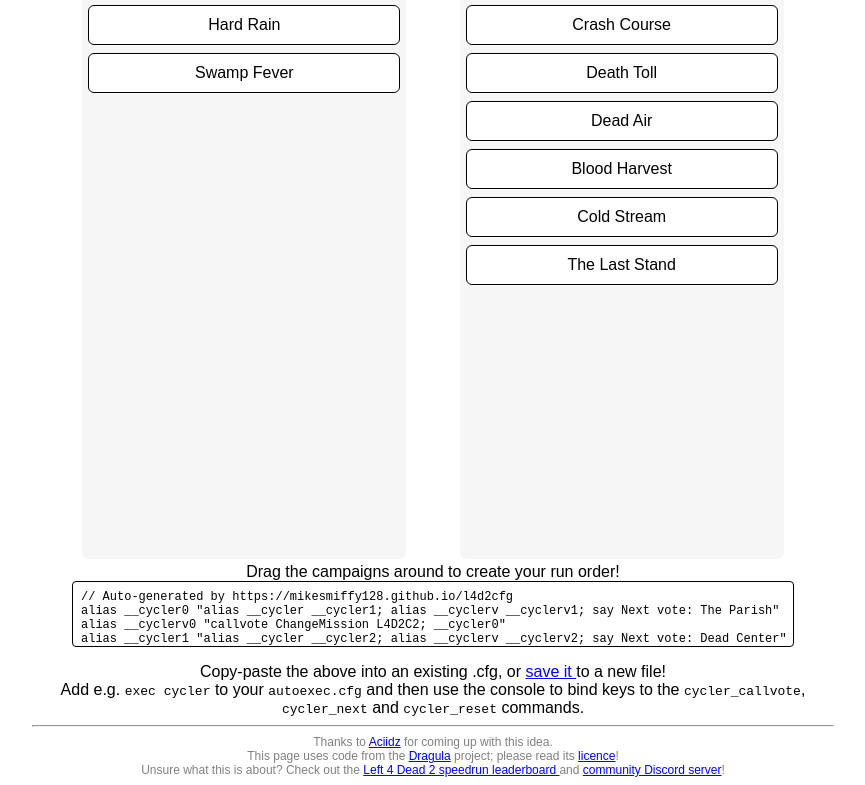
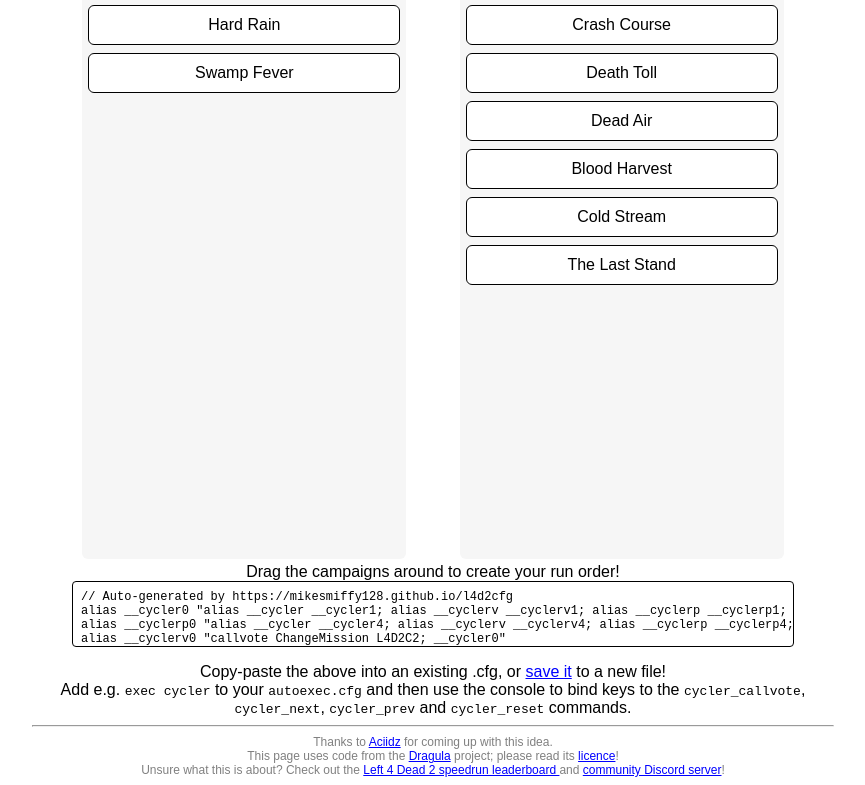
Before and after one commit to mikesmiffy128/l4d2cfg, a plain HTML site: page index.html in a window 1280 px wide. Shown: the part 363-1148 px from the top of the page, without its empty margins (207-1072 px from the left). Drawn offline with Linux system fonts and the light colour scheme.

Commit message:
Fix solo order, and start one vote ahead, add cycler_prev

```diff
--- a/index.html
+++ b/index.html
@@ -4,7 +4,6 @@
 		<title>L4D2 Vote Cycler Generator</title>
 		<meta charset="utf-8">
 		<meta name="viewport" content="width=device-width, initial-scale=1.0">
-		<link rel="stylesheet" href="dragula.min.css">
 		<style>
 .gu-mirror{position:fixed!important;margin:0!important;z-index:9999!important;opacity:.8}.gu-hide{display:none!important}.gu-unselectable{-webkit-user-select:none!important;-moz-user-select:none!important;-ms-user-select:none!important;user-select:none!important}.gu-transit{opacity:.2}html, body {
 	margin: 0; padding: 0;
@@ -114,14 +113,13 @@ footer {
 		<p>
 			Copy-paste the above into an existing .cfg, or
 			<a href="javascript:void(0)" id="savelink" download="cycler.cfg">
-				save it
-			</a>
+				save it</a>
 			to a new file!
 		</p>
 		<p>Add e.g. <code>exec cycler</code> to your <code>autoexec.cfg</code>
 		and then use the console to bind keys to the
-		<code>cycler_callvote</code>, <code>cycler_next</code> and
-		<code>cycler_reset</code> commands.
+		<code>cycler_callvote</code>, <code>cycler_next</code>,
+		<code>cycler_prev</code> and <code>cycler_reset</code> commands.
 		<hr>
 		<footer>
 			Thanks to <a href="https://github.com/ImAciidz">Aciidz</a> for
@@ -152,14 +150,22 @@ var gencfg = _ => {
 	for (var i = 0; i < left.children.length; ++i) {
 		var id = left.children[i].attributes["data-id"].value - 0
 		var next = (i + 1) % left.children.length
-		cfgfile += "alias !"+i+' "alias ! !'+next+"; alias !v !v"+ next +
-				"; say Next vote: "+left.children[next].innerText+'"\n'
+		// modulo isn't really modulo, silly js
+		var prev = (i - 1 + left.children.length) % left.children.length
+		cfgfile += "alias !"+i+' "alias ! !'+next+"; alias !v !v"+next +
+				"; alias !p !p"+next+"; say Next vote: " +
+				left.children[next].innerText+'"\n'
+		cfgfile += "alias !p"+i+' "alias ! !'+prev+"; alias !v !v"+prev +
+				"; alias !p !p"+prev+"; say Next vote: " +
+				left.children[prev].innerText+'"\n'
 		cfgfile += "alias !v"+i+' "callvote ChangeMission L4D2C'+id+"; !"+i+'"\n'
 	}
-	cfgfile += "alias ! !0; alias !v !v0\n"
+	cfgfile += "alias ! !1; alias !p !p1; alias !v !v1\n"
 	cfgfile += "alias cycler_callvote !v\n"
 	cfgfile += "alias cycler_next !\n"
-	cfgfile += 'alias cycler_reset "alias ! !0; alias !v !v0"\n'
+	cfgfile += "alias cycler_prev !p\n"
+	cfgfile += 'alias cycler_reset "alias ! !1; alias !v !v1; alias !p !p1' +
+			'; say Cycler was reset"'
 	cfgfile = cfgfile.replaceAll("!", "__cycler")
 	out.textContent = cfgfile
 	savelink.href = "data:text/plain;base64,"+btoa(cfgfile) // lol this works :D
@@ -193,9 +199,8 @@ dragula([left, right], {
 }).on("drop", gencfg)
 
 var order_c5 = [2, 1, 0, 3, 4]
-var order_s5 = [4, 0, 2, 3, 1]
+var order_s5 = [2, 0, 4, 3, 1]
 var order_c13 = [4, 3, 2, 5, 6, 1, 11, 10, 7, 8, 9, 12, 0]
-
 var setorder = o => {
 	var toleft = []
 	while (right.children.length) {
@@ -215,7 +220,6 @@ var setorder = o => {
 	for (var c of toleft) {console.log(c);left.appendChild(c)}
 	gencfg()
 }
-
 document.getElementById("t-c5").onclick = _ => setorder(order_c5)
 document.getElementById("t-s5").onclick = _ => setorder(order_s5)
 document.getElementById("t-c13").onclick = _ => setorder(order_c13)
```
Also changed, not shown: src/index.js (+13 -7 lines), 1 other file.
